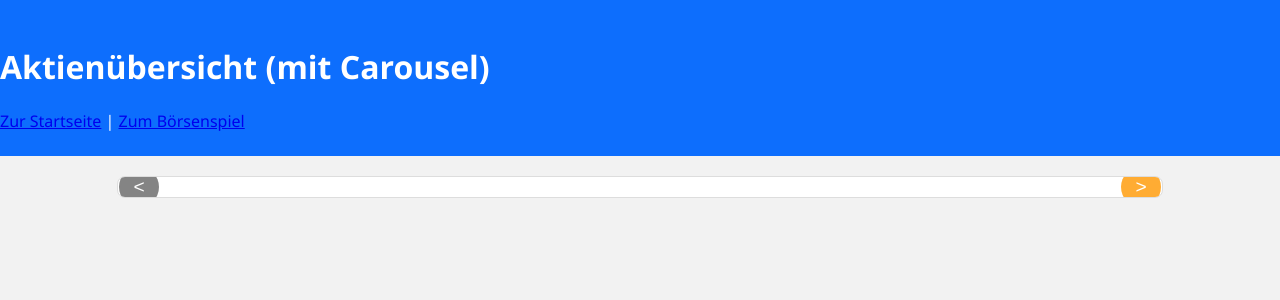
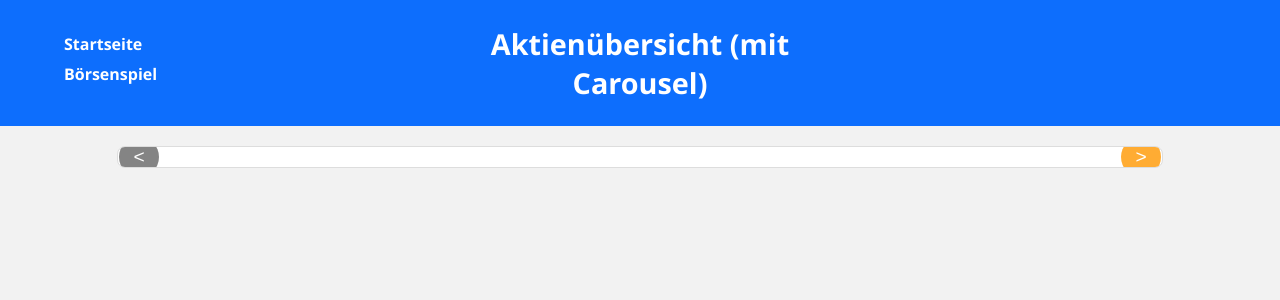
Before and after one commit to DerDaumen1/Webschreck, a PHP site: page /stock_overview.php in a window 1280 px wide. Shown: the top 300 px of the page. Run offline with PHP 8.4, Linux system fonts and the light colour scheme; the visitor is signed in with stand-in values (Sample User, id 1); data that the repository does not hold is empty.

Commit message:
stockoverview geht wieder(achte auf den monitor!!!)

```diff
--- a/stock_overview.php
+++ b/stock_overview.php
@@ -122,14 +122,24 @@ $stocks = $_SESSION['all_stocks'];
   </style>
 </head>
 <body>
+
+<!-- Neuer Header-Stil -->
 <header>
-  <h1>Aktienübersicht (mit Carousel)</h1>
-  <nav>
-    <a href="index.php">Zur Startseite</a> |
-    <a href="boersenspiel.php">Zum Börsenspiel</a>
-  </nav>
+  <div class="header-container">
+    <div class="nav-left">
+      <a href="index.php">Startseite</a>
+      <a href="boersenspiel.php">Börsenspiel</a>
+    </div>
+    <div class="header-center">
+      <h1>Aktienübersicht (mit Carousel)</h1>
+    </div>
+    <div class="nav-right">
+      <!-- Platz frei oder Infos wie Spielgeld -->
+    </div>
+  </div>
 </header>
 
+<!-- Carousel-Container -->
 <div class="carousel-container">
   <!-- Blätter-Buttons -->
   <button id="prevBtn" class="carousel-btn">&lt;</button>
@@ -142,9 +152,7 @@ $stocks = $_SESSION['all_stocks'];
         <h2><?= htmlspecialchars($st['name']) ?></h2>
 
         <?php
-        // Optional: Du kannst hier serverseitig den Bestand abfragen
-        // oder komplett auf AJAX gehen (-> s.u. in stock_overview.js).
-        // Wenn du's rein clientseitig machen willst, weglassen.
+        // Serverseitige Bestandsabfrage
         $stmt = $pdo->prepare("
           SELECT
             COALESCE(SUM(CASE WHEN order_type = 'buy' THEN anzahl ELSE 0 END), 0)
@@ -171,13 +179,12 @@ $stocks = $_SESSION['all_stocks'];
   </div>
 </div>
 
-<!-- Hier übergeben wir unser stocks-Array als globales JS-Objekt,
-     damit die stock_overview.js darauf zugreifen kann. -->
+<!-- Stocks-Array als globales JS-Objekt -->
 <script>
   window.phpStocks = <?= json_encode($stocks) ?>;
 </script>
 
-<!-- Externe JS-Datei für Carousel, AJAX etc. -->
+<!-- JS-Datei für Carousel, AJAX etc. -->
 <script src="stock_overview.js"></script>
 </body>
 </html>
```
